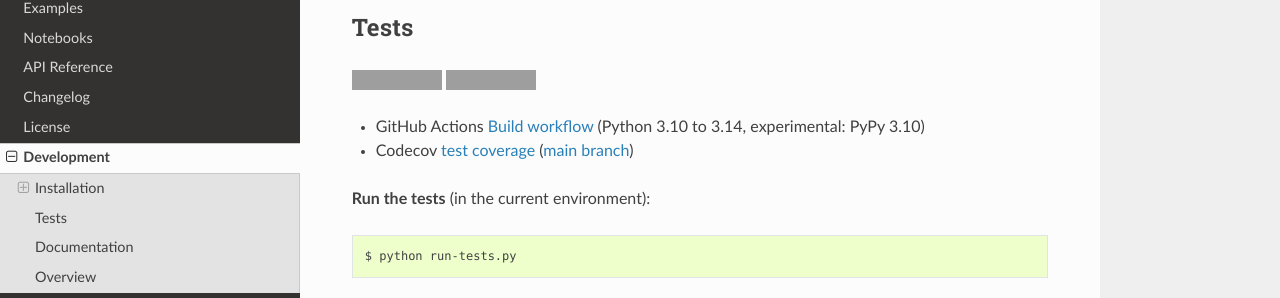
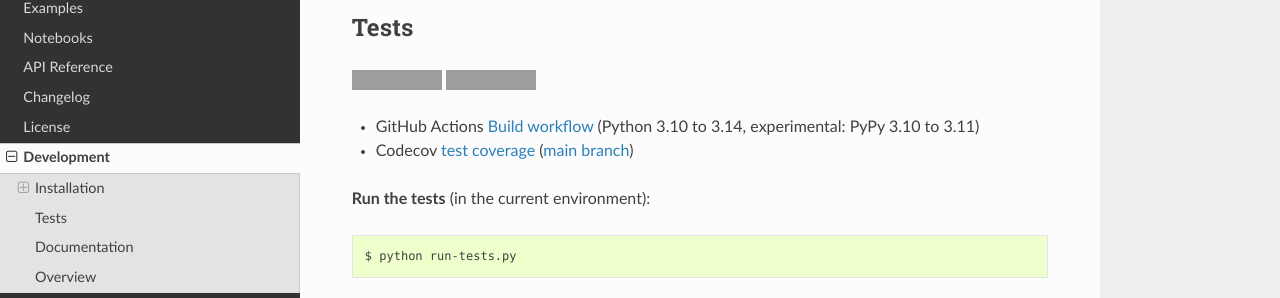
Before and after one commit to xflr6/graphviz, a Sphinx documentation site: the page built from docs/development.rst, in a window 1280 px wide and 900 px high, scrolled down 741 px. Shown: the part 141-439 px from the top of the window. Built offline with Sphinx 7.4.7 and the Read the Docs theme 3.1.0, drawn with Linux system fonts in a browser that asks for light colours; the version number is read from the project's files by our own code; grey boxes are pictures that could not be loaded.

```diff
--- a/docs/development.rst
+++ b/docs/development.rst
@@ -48,7 +48,7 @@ Tests
 
 - GitHub Actions
   `Build workflow <https://github.com/xflr6/graphviz/actions/workflows/build.yaml>`_
-  (Python 3.10 to 3.14, experimental: PyPy 3.10)
+  (Python 3.10 to 3.14, experimental: PyPy 3.10 to 3.11)
 - Codecov
   `test coverage <https://app.codecov.io/gh/xflr6/graphviz>`_
   (`main branch <https://app.codecov.io/gh/xflr6/graphviz/branch/master>`_)
```
Also changed, not shown: 1 other file.
